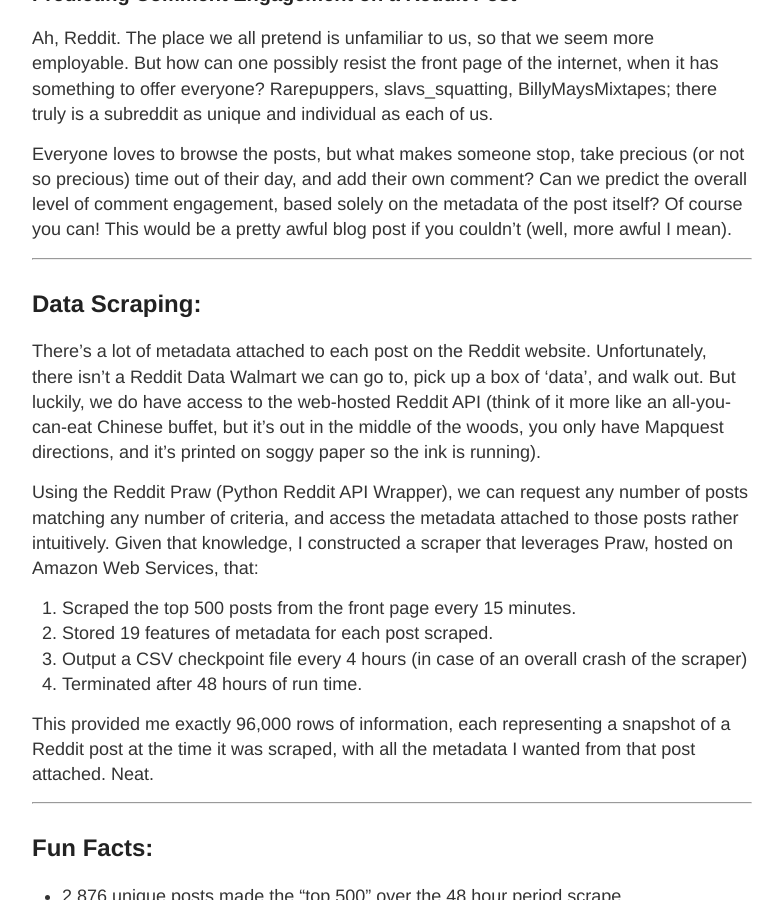
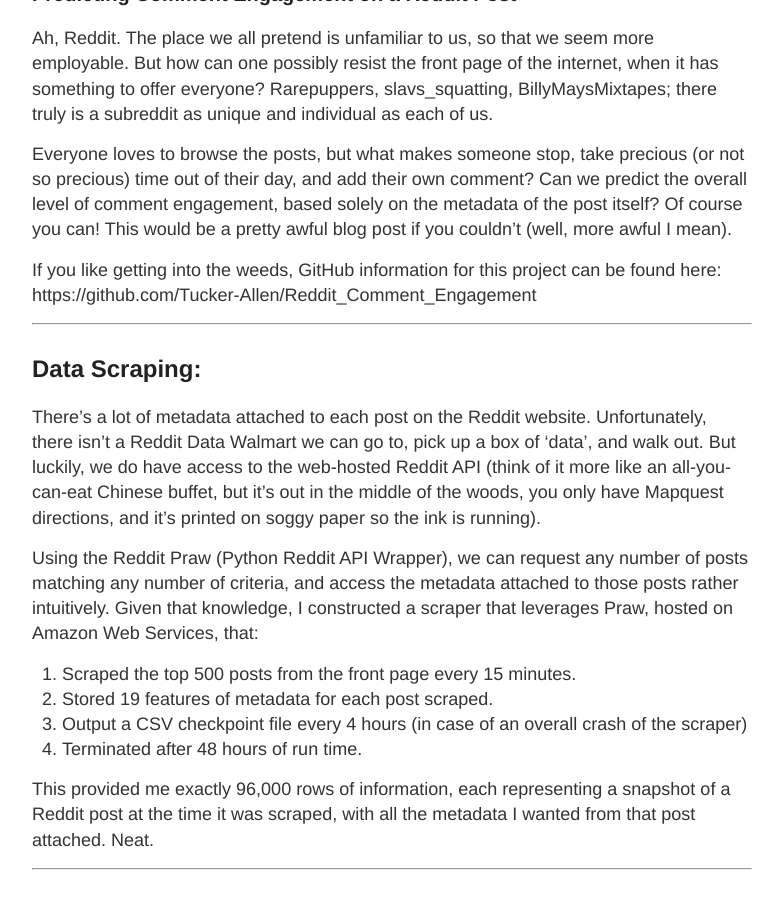
Before and after one commit to PhilPizza/jekyll-now, a Jekyll site: the page built from _posts/2018-02-26-Reddit_Comment_blog.md, in a window 1280 px wide and 900 px high, scrolled down 410 px. Shown: the whole window, without its empty margins (248-1031 px from the left). Built offline with Jekyll 4.4.1, drawn with Linux system fonts in a browser that asks for light colours.

Commit message:
Added link to GitHub

```diff
--- a/_posts/2018-02-26-Reddit_Comment_blog.md
+++ b/_posts/2018-02-26-Reddit_Comment_blog.md
@@ -10,6 +10,9 @@
 Ah, Reddit. The place we all pretend is unfamiliar to us, so that we seem more employable. But how can one possibly resist the front page of the internet, when it has something to offer everyone? Rarepuppers, slavs_squatting, BillyMaysMixtapes; there truly is a subreddit as unique and individual as each of us.
 
 Everyone loves to browse the posts, but what makes someone stop, take precious (or not so precious) time out of their day, and add their own comment? Can we predict the overall level of comment engagement, based solely on the metadata of the post itself? Of course you can! This would be a pretty awful blog post if you couldn't (well, more awful I mean).
+
+If you like getting into the weeds, GitHub information for this project can be found here: https://github.com/Tucker-Allen/Reddit_Comment_Engagement
+
 
 ---
 
```
